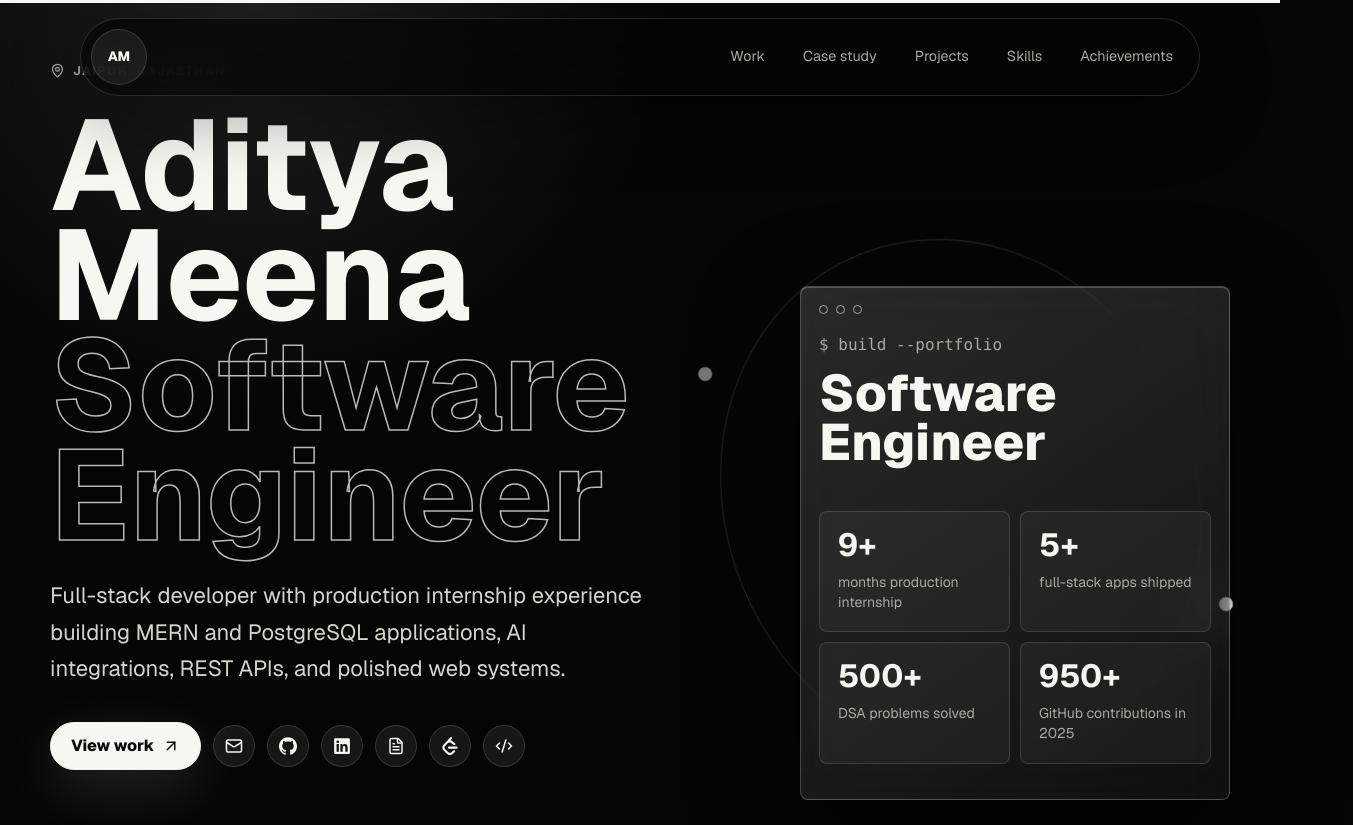
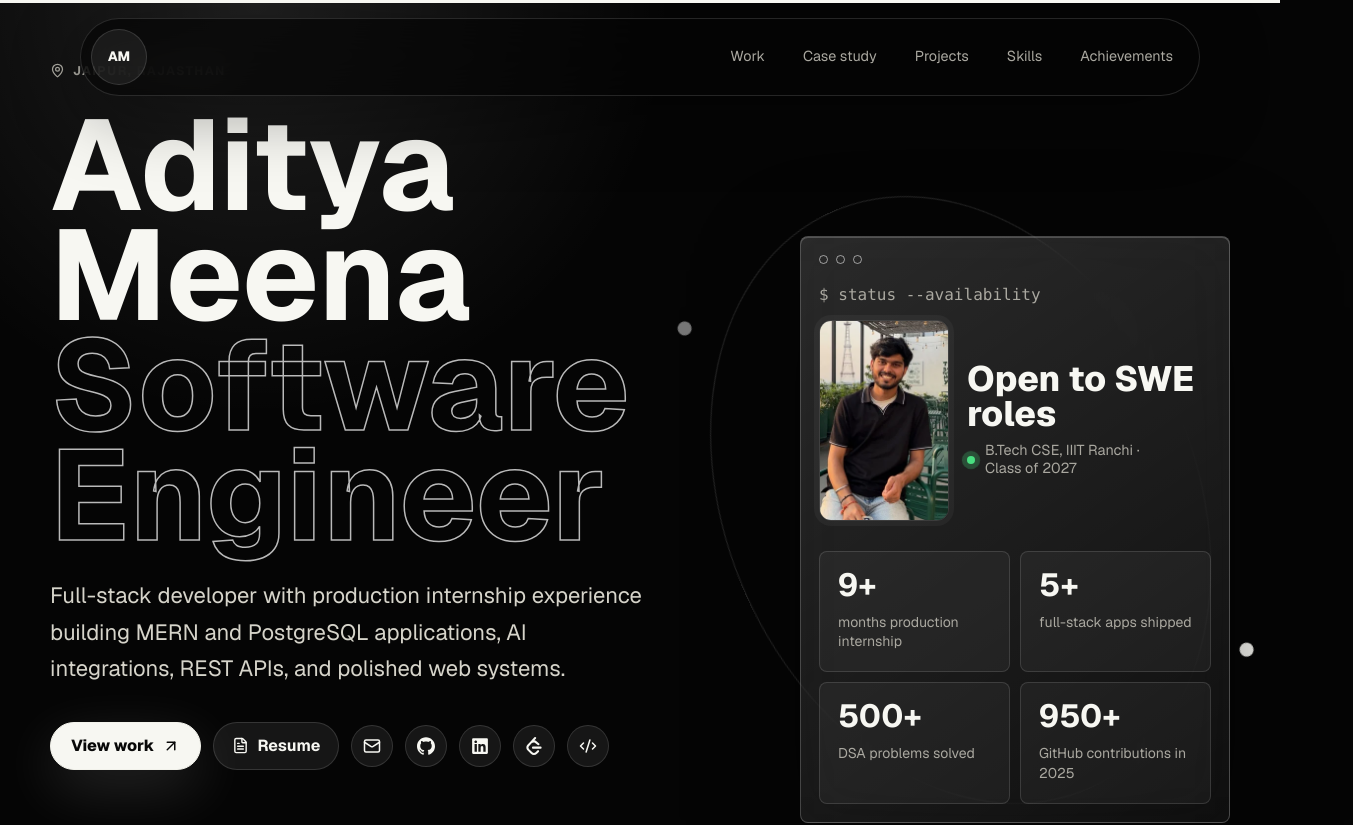
Before and after one commit to imadityameena/Aditya_portfolio, a React (Vite) app: page / in a window 1280 px wide. Shown: the top 825 px of the page, 1353 px wide, since content can reach past the window. Built offline with nearby package versions, Linux system fonts and the light colour scheme.

Commit message:
added copy email and photo

```diff
--- a/src/App.jsx
+++ b/src/App.jsx
@@ -18,6 +18,8 @@ import {
   FileText,
   Database,
   GraduationCap,
+  Check,
+  Copy,
   Mail,
   MapPin,
   Menu,
@@ -39,6 +41,7 @@ import tomatoImg from "./assets/tomato.webp";
 // import mindcureImg from "./assets/mindcure.png"; // re-enable with the Mindcure project
 import cryptoplaceImg from "./assets/cryptoplace.webp";
 import supportaiImg from "./assets/supportaiImg.webp";
+import avatarImg from "./assets/aditya-avatar.webp";
 
 const profile = {
   name: "Aditya Meena",
@@ -174,7 +177,8 @@ const projects = [
   {
     name: "The Films",
     year: "2024",
-    type: "Frontend Only - Movie Discovery Platform",
+    type: "Movie Discovery Platform",
+    scope: "Frontend",
     image: thefilmsImg,
     stack: "React, Tailwind CSS, Redux, TMDB API",
     impact: "Makes movie discovery easier with personalized recommendations.",
@@ -189,7 +193,8 @@ const projects = [
   {
     name: "Tomato",
     year: "2024",
-    type: "Frontend Only - Food Ordering Platform",
+    type: "Food Ordering Platform",
+    scope: "Frontend",
     image: tomatoImg,
     stack: "Next.js, React, Tailwind CSS, Figma",
     impact: "Streamlines food ordering with an intuitive checkout process.",
@@ -204,7 +209,8 @@ const projects = [
   // {
   //   name: "Mindcure",
   //   year: "2024",
-  //   type: "Frontend Only - Mental Health Resources",
+  //   type: "Mental Health Resources",
+  //   scope: "Frontend",
   //   image: mindcureImg, // also uncomment the import above
   //   stack: "React, Next.js, Tailwind CSS, Responsive UI",
   //   impact: "Provides accessible mental health resources for students.",
@@ -219,7 +225,8 @@ const projects = [
   {
     name: "Cryptoplace",
     year: "2024",
-    type: "Frontend Only - Crypto Market Tracker",
+    type: "Crypto Market Tracker",
+    scope: "Frontend",
     image: cryptoplaceImg,
     stack: "React, CoinGecko API, React Router, Google Charts",
     impact: "Simplifies crypto market tracking with real-time price updates.",
@@ -462,7 +469,42 @@ function ExperienceTimeline() {
   );
 }
 
+// Copies the email so it still works on machines with no mail app set up.
+async function copyText(text) {
+  try {
+    await navigator.clipboard.writeText(text);
+    return true;
+  } catch {
+    const area = document.createElement("textarea");
+    area.value = text;
+    area.style.position = "fixed";
+    area.style.opacity = "0";
+    document.body.appendChild(area);
+    area.select();
+    const ok = document.execCommand("copy");
+    area.remove();
+    return ok;
+  }
+}
+
+function useCopyEmail() {
+  const [copied, setCopied] = useState(false);
+  const timer = useRef(null);
+
+  useEffect(() => () => clearTimeout(timer.current), []);
+
+  const copy = async () => {
+    if (!(await copyText(profile.email))) return;
+    setCopied(true);
+    clearTimeout(timer.current);
+    timer.current = setTimeout(() => setCopied(false), 2200);
+  };
+
+  return { copied, copy };
+}
+
 function App() {
+  const { copied, copy: copyEmail } = useCopyEmail();
   const [menuOpen, setMenuOpen] = useState(false);
   const { scrollYProgress } = useScroll();
   const progress = useSpring(scrollYProgress, { stiffness: 130, damping: 24 });
@@ -479,7 +521,6 @@ function App() {
         icon: FaLinkedin,
         external: true,
       },
-      { href: profile.resume, label: "Resume", icon: FileText, external: true },
       {
         href: profile.leetcode,
         label: "LeetCode",
@@ -559,6 +600,14 @@ function App() {
             <MagneticLink href="#projects" className="primary-cta">
               View work <ArrowUpRight size={18} />
             </MagneticLink>
+            <MagneticLink
+              href={profile.resume}
+              className="secondary-cta"
+              target="_blank"
+              rel="noreferrer"
+            >
+              <FileText size={17} /> Resume
+            </MagneticLink>
             {contactLinks.map(({ href, label, icon: Icon, external }) => (
               <MagneticLink
                 key={label}
@@ -568,6 +617,7 @@ function App() {
                 title={label}
                 target={external ? "_blank" : undefined}
                 rel={external ? "noreferrer" : undefined}
+                onClick={label === "Email" ? copyEmail : undefined}
               >
                 <Icon size={18} />
               </MagneticLink>
@@ -588,8 +638,22 @@ function App() {
               <span />
               <span />
             </div>
-            <p className="terminal-line">$ build --portfolio</p>
-            <p className="terminal-title">Software Engineer</p>
+            <p className="terminal-line">$ status --availability</p>
+            <div className="profile-row">
+              <img
+                className="avatar"
+                src={avatarImg}
+                alt="Aditya Meena"
+                width="130"
+                height="201"
+              />
+              <div>
+                <p className="terminal-title">Open to SWE roles</p>
+                <p className="terminal-sub">
+                  <span className="pulse" aria-hidden="true" /> B.Tech CSE, IIIT Ranchi · Class&nbsp;of&nbsp;2027
+                </p>
+              </div>
+            </div>
             <div className="terminal-grid">
               {stats.map(([number, label]) => (
                 <div key={label}>
@@ -614,8 +678,9 @@ function App() {
       </section>
 
       <section id="work" className="section experience-section">
-        <Reveal>
+        <Reveal className="section-heading">
           <p className="section-kicker">Experience</p>
+          <h2>Production code at a FinTech startup and an IT agency.</h2>
         </Reveal>
         <Reveal delay={0.1}>
           <ExperienceTimeline />
@@ -692,6 +757,7 @@ function App() {
               <div className="project-meta">
                 <span>{project.year}</span>
                 <span>{project.type}</span>
+                {project.scope && <span className="scope-chip">{project.scope}</span>}
               </div>
               <h3>{project.name}</h3>
               <p className="project-impact">{project.impact}</p>
@@ -745,6 +811,7 @@ function App() {
               <div className="project-meta">
                 <span>{project.year}</span>
                 <span>{project.type}</span>
+                {project.scope && <span className="scope-chip">{project.scope}</span>}
               </div>
               <h3>{project.name}</h3>
               <p className="project-impact">{project.impact}</p>
@@ -822,13 +889,27 @@ function App() {
           <p className="section-kicker">Available for</p>
           <h2>Full-time SWE roles (2027), internships, and ambitious product builds.</h2>
         </div>
+        <div className="footer-actions">
           <MagneticLink
             href={`mailto:${profile.email}?subject=Let%27s%20work%20together`}
             className="primary-cta"
           >
             Let&apos;s talk <ArrowUpRight size={18} />
           </MagneticLink>
+          <button type="button" className="secondary-cta copy-email" onClick={copyEmail}>
+            {copied ? <Check size={17} /> : <Copy size={17} />}
+            {copied ? "Copied!" : profile.email}
+          </button>
+        </div>
       </footer>
+
+      <div className={copied ? "toast show" : "toast"} role="status" aria-live="polite">
+        {copied && (
+          <>
+            <Check size={16} /> Email copied: {profile.email}
+          </>
+        )}
+      </div>
     </main>
   );
 }
--- a/src/styles.css
+++ b/src/styles.css
@@ -222,7 +222,7 @@ button {
 
 .hero-panel {
   position: relative;
-  min-height: 600px;
+  min-height: 700px;
   perspective: 1200px;
 }
 
@@ -257,7 +257,7 @@ button {
 
 .terminal-card {
   position: absolute;
-  inset: 86px 0 0 auto;
+  inset: 86px 0 auto auto;
   width: min(430px, 100%);
   min-height: 430px;
   padding: 18px;
@@ -288,7 +288,7 @@ button {
 
 .terminal-title {
   max-width: 330px;
-  margin: 14px 0 42px;
+  margin: 14px 0 12px;
   font-size: clamp(2rem, 4vw, 3.2rem);
   font-weight: 800;
   line-height: 0.97;
@@ -619,7 +619,7 @@ button {
   display: flex;
   flex-wrap: wrap;
   gap: 10px;
-  margin-bottom: 62px;
+  margin-bottom: 30px;
 }
 
 .project-meta span,
@@ -636,8 +636,8 @@ button {
 }
 
 .project-card h3 {
-  font-size: clamp(2.5rem, 5vw, 4.4rem);
-  line-height: 0.92;
+  font-size: clamp(2rem, 3.4vw, 3rem);
+  line-height: 0.95;
 }
 
 .project-impact {
@@ -918,8 +918,9 @@ button {
     margin-top: 30px;
   }
 
-  .terminal-grid {
-    grid-template-columns: 1fr;
+  .terminal-grid div {
+    min-height: 0;
+    padding: 14px;
   }
 
   .timeline-head {
@@ -949,6 +950,166 @@ button {
   .footer {
     padding: 28px;
   }
+}
+
+/* ---------- hero extras ---------- */
+.secondary-cta {
+  display: inline-flex;
+  align-items: center;
+  justify-content: center;
+  gap: 8px;
+  min-height: 48px;
+  padding: 0 18px;
+  border: 1px solid var(--line);
+  border-radius: 999px;
+  color: var(--ink);
+  background: var(--soft);
+  font-weight: 700;
+  transition: border-color 220ms ease, background 220ms ease;
+}
+
+.secondary-cta:hover {
+  border-color: rgba(255,255,255,0.4);
+  background: rgba(255,255,255,0.1);
+}
+
+.terminal-sub {
+  display: flex;
+  align-items: center;
+  gap: 10px;
+  margin: 0 0 30px;
+  color: var(--muted);
+  font-size: 0.9rem;
+}
+
+.pulse {
+  position: relative;
+  flex: none;
+  width: 8px;
+  height: 8px;
+  border-radius: 50%;
+  background: #4ade80;
+}
+
+.pulse::after {
+  content: "";
+  position: absolute;
+  inset: 0;
+  border-radius: 50%;
+  background: #4ade80;
+  animation: pulse 2s ease-out infinite;
+}
+
+@keyframes pulse {
+  from { transform: scale(1); opacity: 0.7; }
+  to { transform: scale(3); opacity: 0; }
+}
+
+.project-meta .scope-chip {
+  color: var(--muted);
+  border-style: dashed;
+}
+
+/* ---------- avatar + copy email ---------- */
+.profile-row {
+  display: flex;
+  align-items: center;
+  gap: 18px;
+  margin: 14px 0 30px;
+}
+
+.profile-row .terminal-title {
+  margin: 0 0 10px;
+  font-size: 2.2rem;
+  line-height: 1;
+}
+
+.profile-row .terminal-sub {
+  margin: 0;
+}
+
+.avatar {
+  flex: none;
+  width: 130px;
+  height: 201px;
+  border: 1px solid var(--line);
+  border-radius: 12px;
+  object-fit: cover;
+  box-shadow: 0 0 0 5px rgba(255,255,255,0.04);
+}
+
+@media (max-width: 560px) {
+  .profile-row {
+    gap: 14px;
+  }
+
+  .avatar {
+    width: 96px;
+    height: 148px;
+    border-radius: 10px;
+  }
+
+  .profile-row .terminal-title {
+    font-size: 1.6rem;
+  }
+
+  .profile-row .terminal-sub {
+    font-size: 0.8rem;
+  }
+}
+
+.footer-actions {
+  display: flex;
+  flex-direction: column;
+  gap: 10px;
+}
+
+.footer-actions > * {
+  justify-content: center;
+}
+
+.footer .copy-email {
+  border-color: rgba(5,5,5,0.2);
+  background: transparent;
+  color: #050505;
+}
+
+.footer .copy-email:hover {
+  border-color: rgba(5,5,5,0.5);
+  background: rgba(5,5,5,0.05);
+}
+
+.copy-email {
+  font: inherit;
+  font-weight: 600;
+  cursor: pointer;
+}
+
+.toast {
+  position: fixed;
+  left: 50%;
+  bottom: 24px;
+  z-index: 60;
+  display: inline-flex;
+  align-items: center;
+  gap: 8px;
+  max-width: calc(100% - 32px);
+  padding: 12px 18px;
+  border: 1px solid var(--line);
+  border-radius: 999px;
+  background: rgba(20,20,20,0.92);
+  backdrop-filter: blur(16px);
+  color: var(--ink);
+  font-size: 0.9rem;
+  opacity: 0;
+  pointer-events: none;
+  transform: translate(-50%, 12px);
+  transition: opacity 200ms ease, transform 200ms ease;
+}
+
+.toast.show {
+  opacity: 1;
+  transform: translate(-50%, 0);
 }
 
 /* ---------- Draviya case study ---------- */
```
Also changed, not shown: src/assets/aditya-avatar.webp (added). Lines whose indentation alone changed are shown as unchanged.
